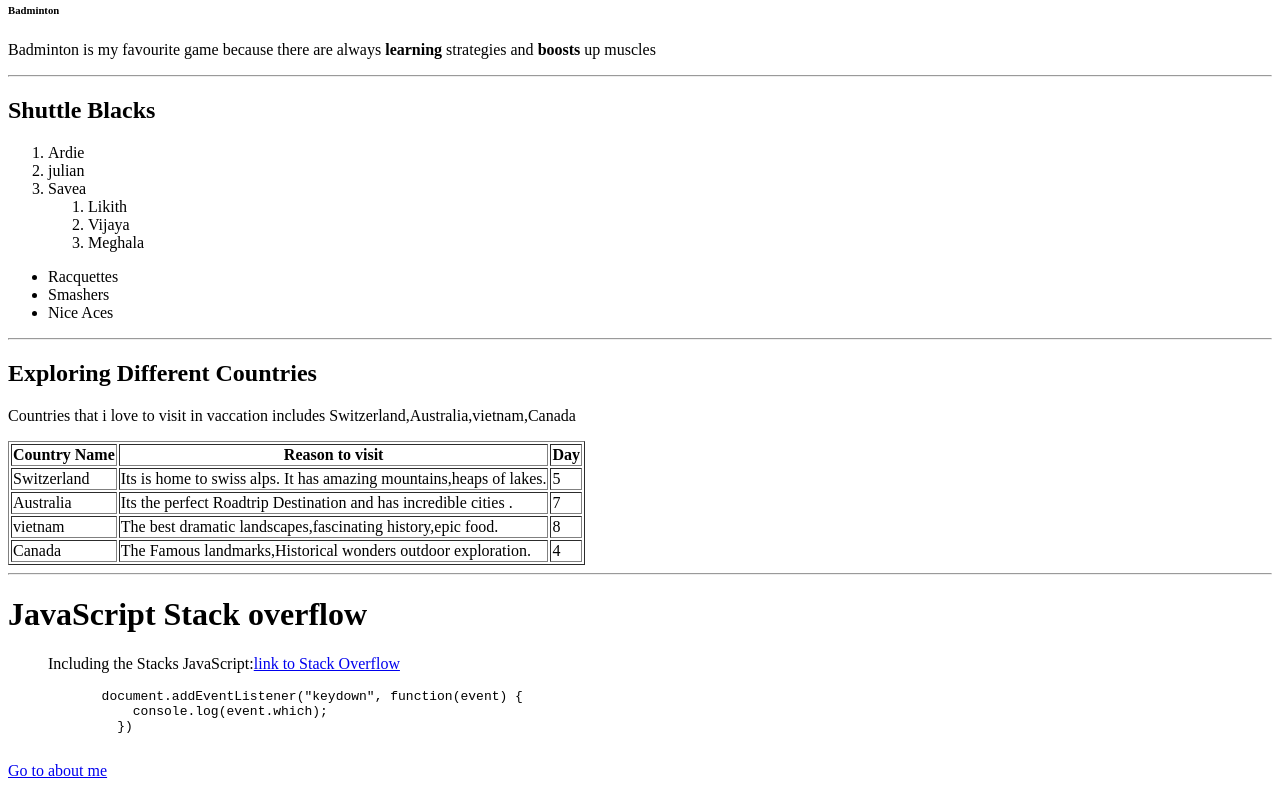
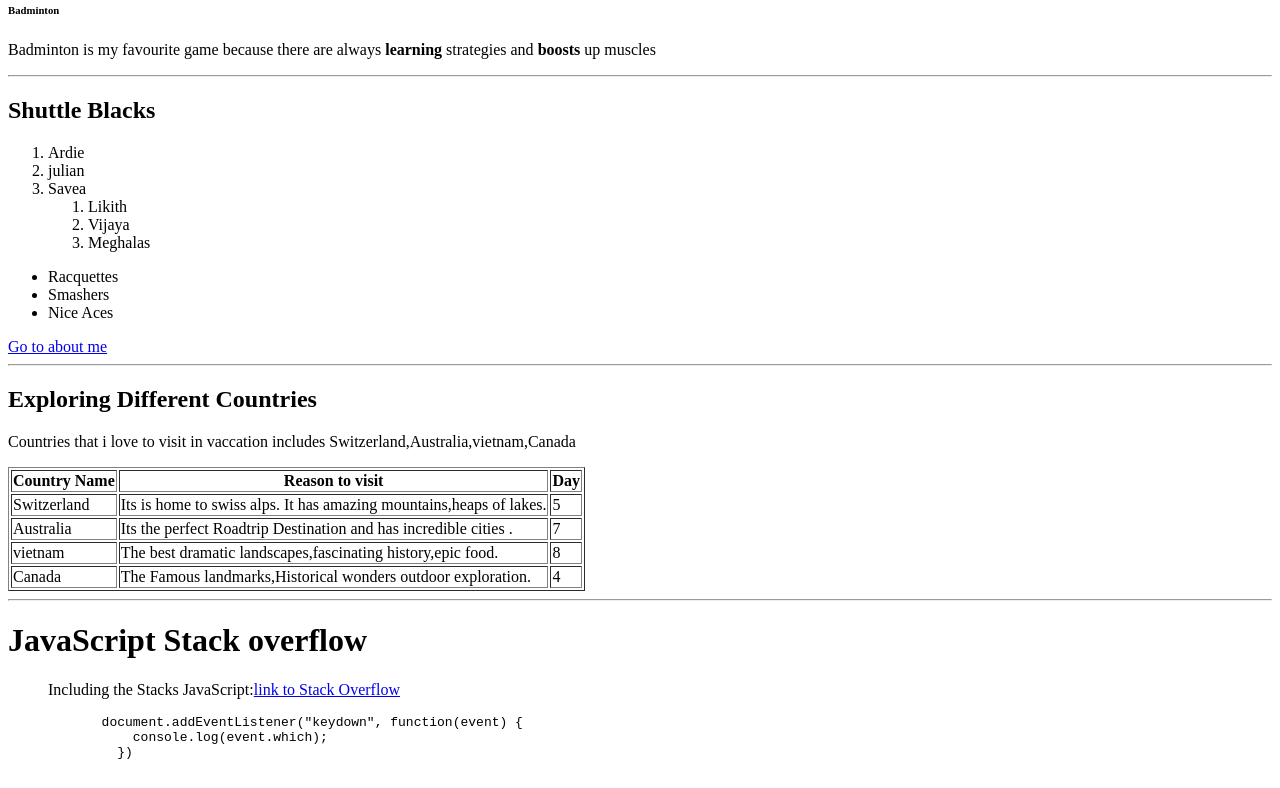
Before and after one commit to 44-563-Web-Apps-S23/44563-webapps-assignment-3-Chandrapriya2613, a plain HTML site: page index.html in a window 1280 px wide. Shown: the part 105-893 px from the top of the page. Drawn offline with Linux system fonts and the light colour scheme.

Commit message:
Update index.html

```diff
--- a/index.html
+++ b/index.html
@@ -24,7 +24,7 @@
                 <ol>
                     <li>Likith</li>
                     <li>Vijaya</li>
-                    <li>Meghala</li>
+                    <li>Meghalas</li>
                 </ol>
             </li>
         </ol>
@@ -33,6 +33,8 @@
             <li>Smashers</li>
             <li>Nice Aces</li>
         </ul>
+
+        <a href="./aboutme.html">Go to about me</a>
 
         <hr>
         <h2>
@@ -75,7 +77,7 @@
                 console.log(event.which);
               })
         </pre>
-        <a href="./aboutme.html">Go to about me</a>
+
     </body>
 
 </html>
```
